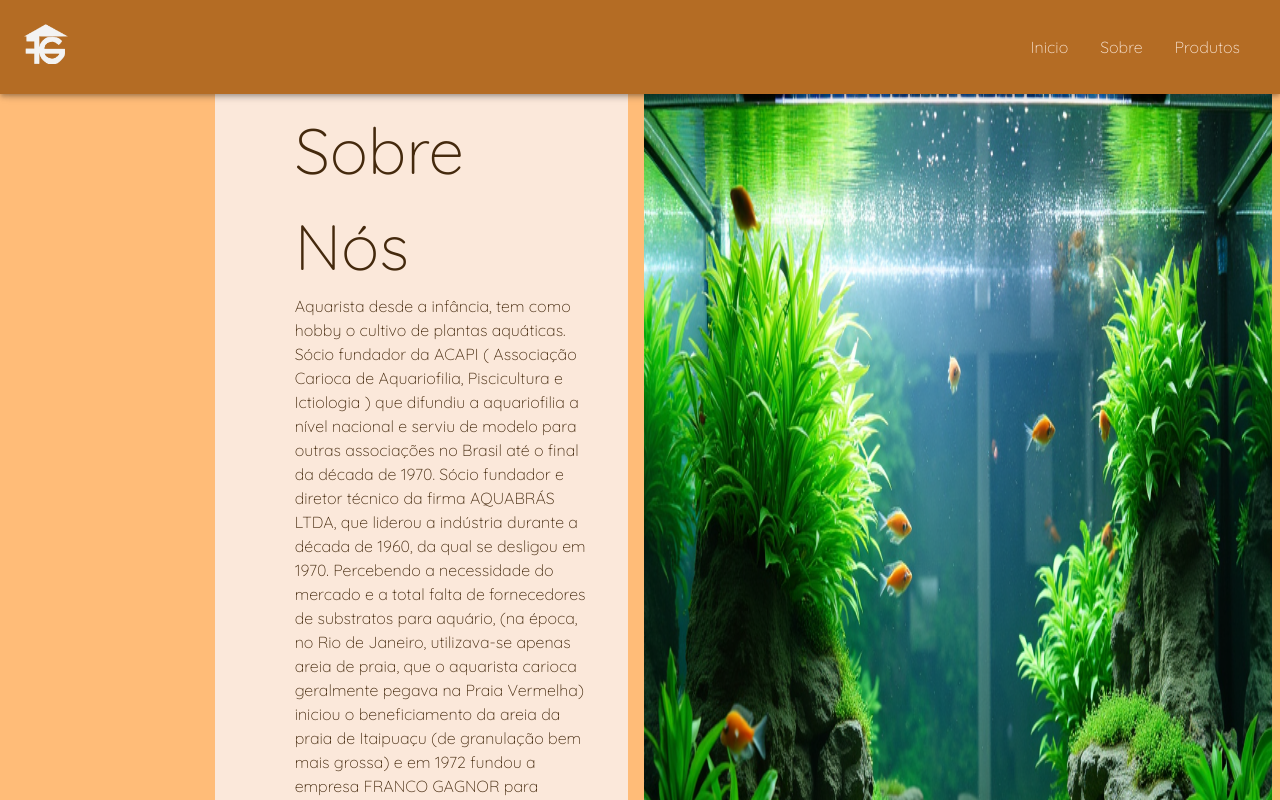
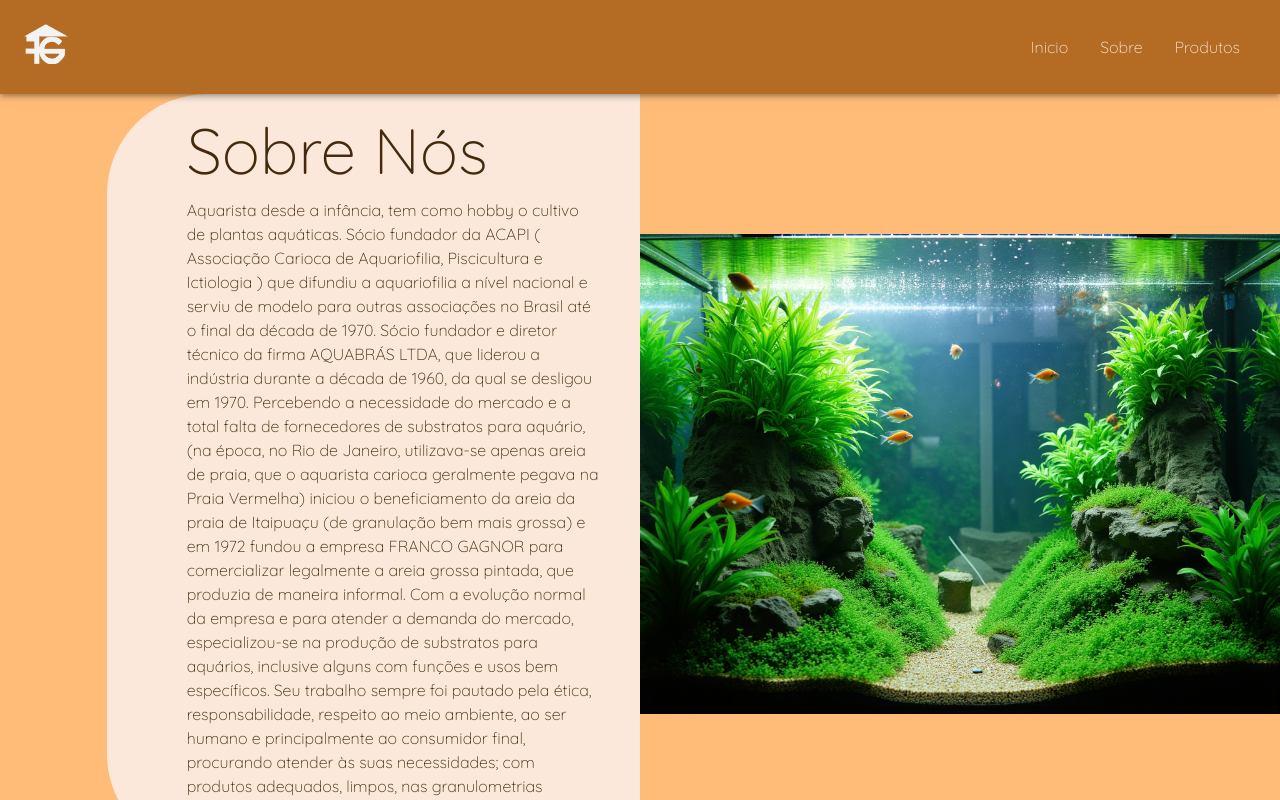
Before and after one commit to PedroVillafuerte/FrancoGagnorShop, a React (Vite) app: page /about in a window 1280 px wide. Shown: the top 800 px of the page. Built offline with nearby package versions, Linux system fonts and the light colour scheme.

Commit message:
outro about

```diff
--- a/src/pages/About/About.tsx
+++ b/src/pages/About/About.tsx
@@ -5,7 +5,7 @@ const Contact = () => {
   const StyledAbout = styled('div')(({ theme }) => ({
     backgroundColor: theme.palette.primary.main,
     color: theme.palette.primary.contrastText,
-    minHeight: '100vh',
+    // minHeight: '100vh',
     display: 'flex',
     alignItems: 'center',
   }))
@@ -24,12 +24,14 @@ const Contact = () => {
   const StyledText = styled(Grid2)(({ theme }) => ({
     padding: '1vh 5vh 1vh 10vh',
     backgroundColor: theme.palette.primary.contrastText,
+    borderTopLeftRadius: '100px',
+    borderBottomLeftRadius: '100px',
   }))
 
   return (
     <StyledAbout>
-      <Grid2 container display={'flex'} alignItems={'stretch'} justifyContent={'right'} spacing={2} mr={1}>
-        <StyledText size={4} display={'flex'} flexDirection={'column'} justifyContent={'space-around'}>
+      <Grid2 container display={'flex'} alignItems={'center'} justifyContent={'right'}>
+        <StyledText size={5} display={'flex'} flexDirection={'column'} justifyContent={'space-around'}>
           <StyledTitle>Sobre Nós</StyledTitle>
           <Typography color="secondary.contrastText" textAlign={'left'} width={'fit-content'}>
             Aquarista desde a infância, tem como hobby o cultivo de plantas aquáticas. Sócio fundador da ACAPI ( Associação Carioca de Aquariofilia, Piscicultura e Ictiologia ) que
@@ -43,7 +45,7 @@ const Contact = () => {
             sem sofisticação desnecessária mas por um preço honesto.
           </Typography>
         </StyledText>
-        <Grid2 size={6}>
+        <Grid2 size={6} display={'flex'}>
           <StyledImg src={PlaceHolder} />
         </Grid2>
       </Grid2>
```
